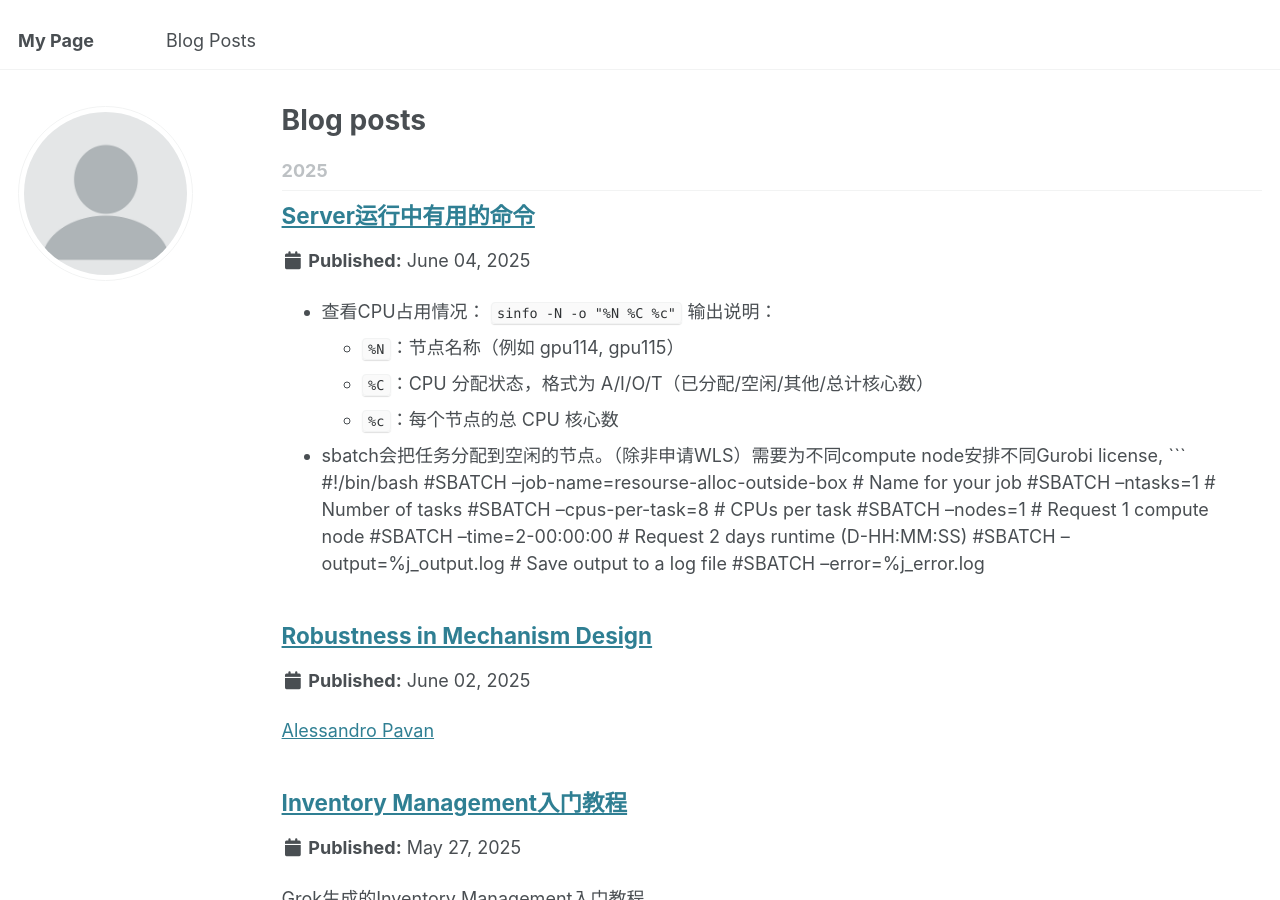
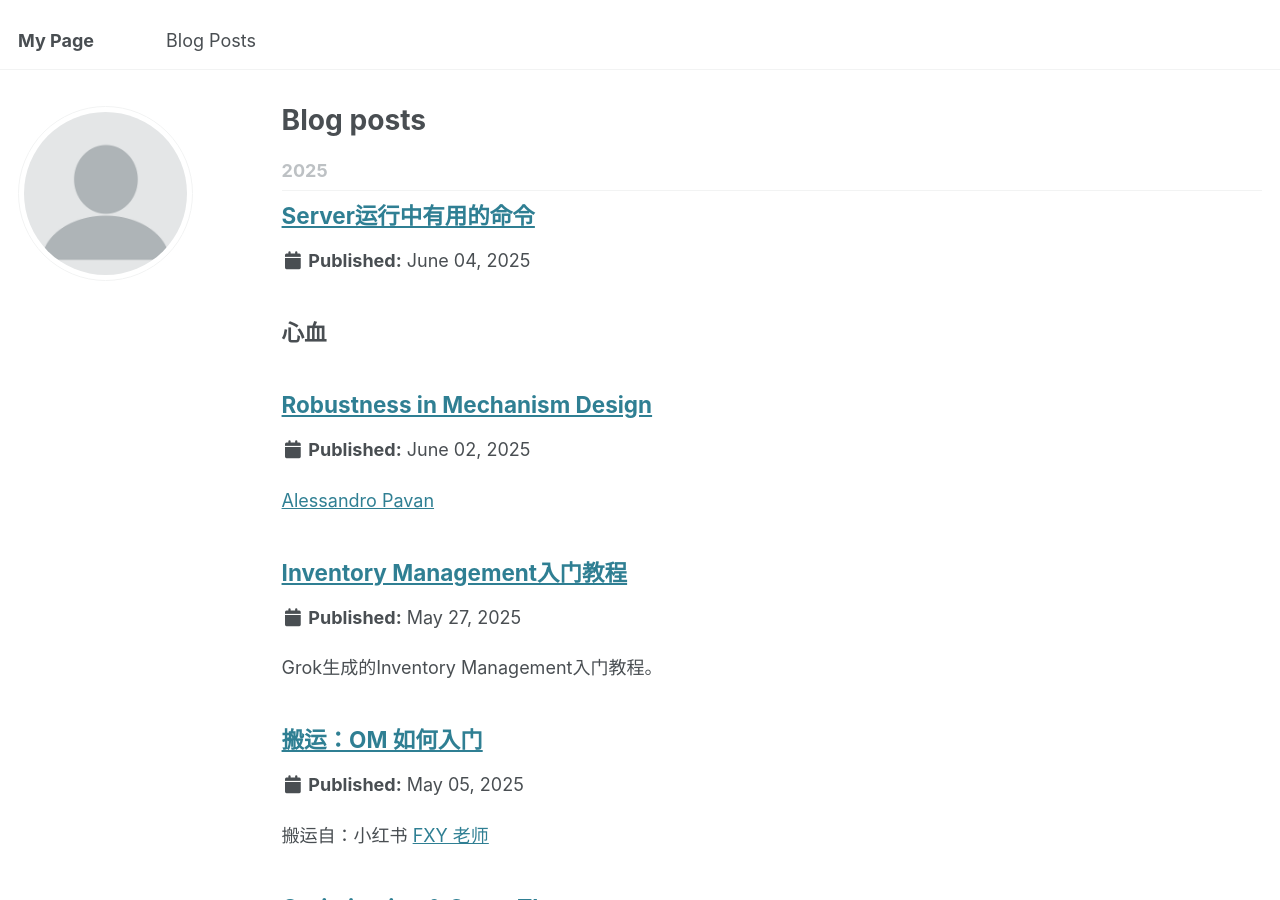
Before and after one commit to JiinnW/JiinnW, a Jekyll site: the page built from _pages/year-archive.html, in a window 1280 px wide and 900 px high. Built offline with Jekyll 4.4.1, drawn with Linux system fonts in a browser that asks for light colours.

Commit message:
Update 2025-06-04-blog-post-1.md

```diff
--- a/_posts/2025-06-04-blog-post-1.md
+++ b/_posts/2025-06-04-blog-post-1.md
@@ -3,6 +3,8 @@ title: 'Server运行中有用的命令'
 permalink: /posts/2025/blog-post-8/
 tags:
 ---
+
+## 心血
 
 - 查看CPU占用情况： `sinfo -N -o "%N %C %c"`
     输出说明：
```
